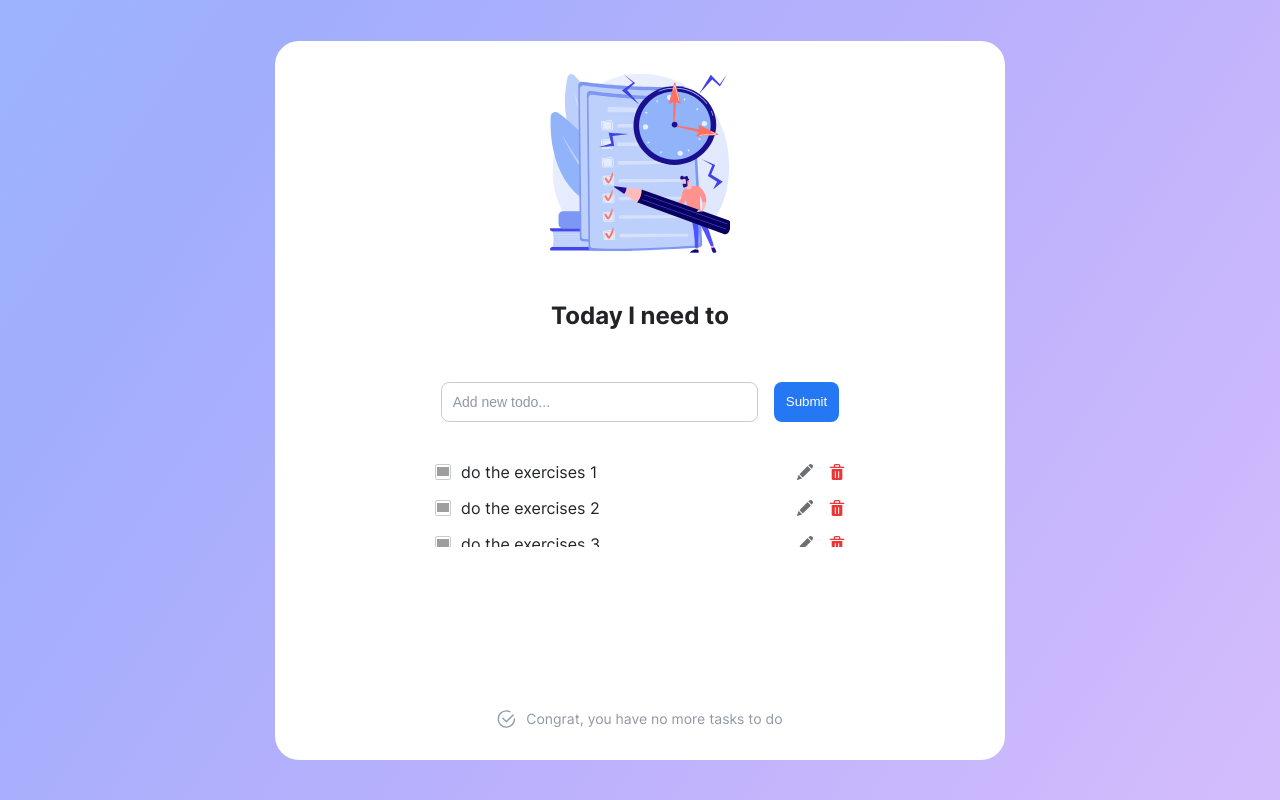
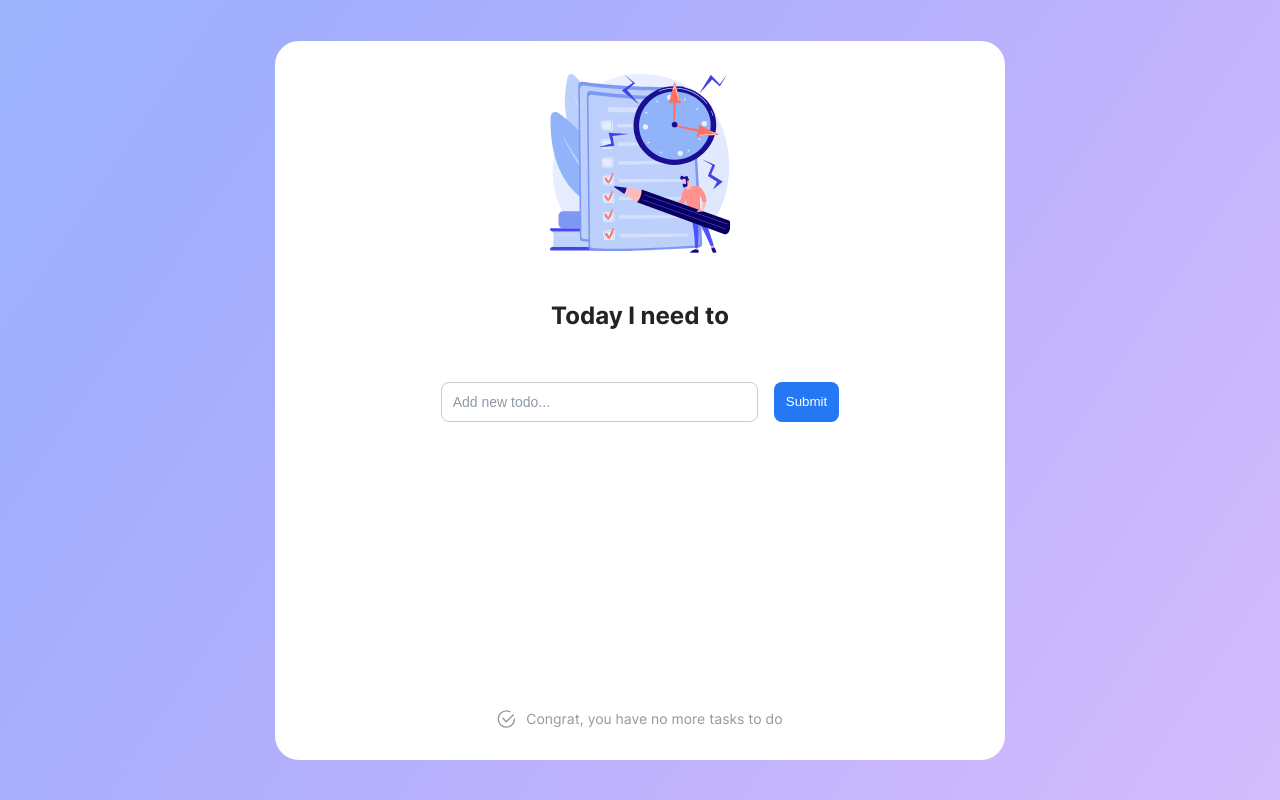
Before and after one commit to MertvyeDushi/MertvyeDushi.github.io, a Nuxt app: page / in a window 1280 px wide. Built offline with nearby package versions, Linux system fonts and the light colour scheme; grey boxes are pictures that could not be loaded.

Commit message:
Доработка добавления Таска

```diff
--- a/components/common/CForm.vue
+++ b/components/common/CForm.vue
@@ -5,6 +5,7 @@
     @submit.prevent="submit"
   >
     <c-input
+      ref="input"
       v-model="task"
       class="c-form__input"
       placeholder="Add new todo..."
@@ -25,6 +26,7 @@
 
 <script>
 import { mapState, mapMutations, mapGetters } from 'vuex'
+import { nanoid } from 'nanoid'
 import CInput from '@/components/common/CInput'
 
 export default {
@@ -37,7 +39,7 @@ export default {
   data () {
     return {
       task: '',
-      isActive: true,
+      isActive: false,
     }
   },
 
@@ -73,32 +75,50 @@ export default {
     editableTaskId (value) {
       if (value) {
         this.task = this.editableTask.value
+        this.setActiveState()
       }
     },
   },
 
+  mounted () {
+    this.setActiveState()
+  },
+
   methods: {
     ...mapMutations('tasks', [
+      'addTask',
+      'clearEditableTaskId',
       'editTask',
     ]),
 
+    ...mapMutations('form', [
+      'clearEditableTaskId',
+    ]),
+
     submit () {
-      const { isFormDisabled } = this
+      const { isFormDisabled, editableTaskId } = this
 
       if (isFormDisabled) {
         return
       }
 
-      this.editTask({
-        id: this.editableTaskId,
-        value: this.task,
-      })
+      if (editableTaskId) {
+        this.edit()
+      } else {
+        this.add()
+      }
 
       this.task = ''
     },
 
     setActiveState () {
       this.isActive = true
+
+      const el = this.$refs.input.$el
+
+      if (el) {
+        el.focus()
+      }
     },
 
     removeActiveState () {
@@ -107,6 +127,23 @@ export default {
       if (isActive && !task) {
         this.isActive = false
       }
+    },
+
+    edit () {
+      this.editTask({
+        id: this.editableTaskId,
+        value: this.task,
+      })
+
+      this.clearEditableTaskId()
+    },
+
+    add () {
+      this.addTask({
+        id: nanoid(),
+        value: this.task,
+        done: false
+      })
     },
   },
 }
--- a/components/tasks/TaskItem.vue
+++ b/components/tasks/TaskItem.vue
@@ -70,7 +70,7 @@ export default {
     ]),
 
     ...mapMutations('form', [
-      'setEditableTask',
+      'setEditableTaskId',
     ]),
 
     changeHandler (value) {
@@ -81,7 +81,7 @@ export default {
     },
 
     editHandler () {
-      this.setEditableTask(this.task.id)
+      this.setEditableTaskId(this.task.id)
     },
 
     deleteHandler () {
--- a/package.json
+++ b/package.json
@@ -14,6 +14,7 @@
   },
   "dependencies": {
     "core-js": "^3.19.3",
+    "nanoid": "^3.3.3",
     "nuxt": "^2.15.8",
     "vue": "^2.6.14",
     "vue-server-renderer": "^2.6.14",
--- a/store/form/mutations.js
+++ b/store/form/mutations.js
@@ -1,5 +1,8 @@
 export default {
-  setEditableTask (state, id) {
+  setEditableTaskId (state, id) {
     state.editableTaskId = id
   },
+  clearEditableTaskId (state) {
+    state.editableTaskId = null
+  },
 }
--- a/store/tasks/state.js
+++ b/store/tasks/state.js
@@ -1,24 +1,3 @@
 export default () => ({
-  tasks: [
-    {
-      id: 1,
-      value: 'do the exercises 1',
-      done: false,
-    },
-    {
-      id: 2,
-      value: 'do the exercises 2',
-      done: false,
-    },
-    {
-      id: 3,
-      value: 'do the exercises 3',
-      done: false,
-    },
-    {
-      id: 4,
-      value: 'do the exercises 4',
-      done: false,
-    },
-  ],
+  tasks: [],
 })
```
Also changed, not shown: 1 other file (tests, documents, lock files or other folders).
